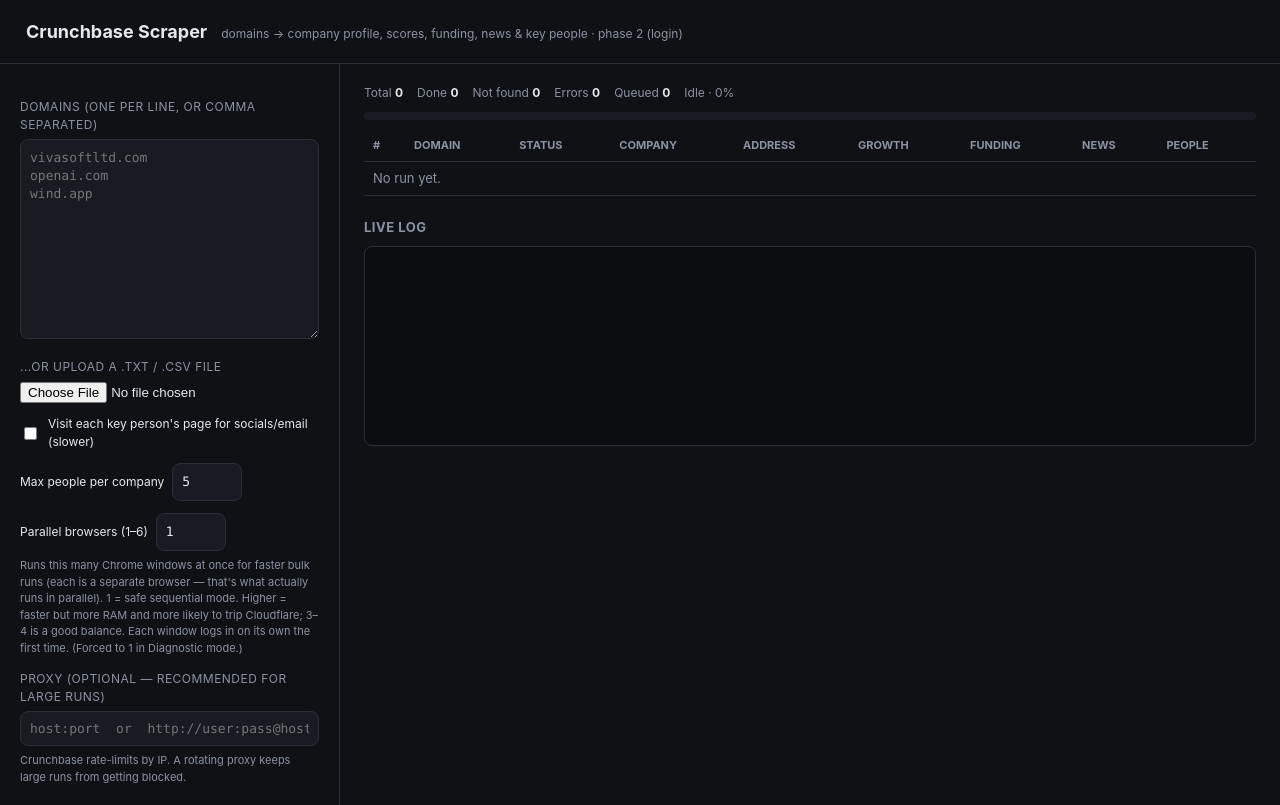
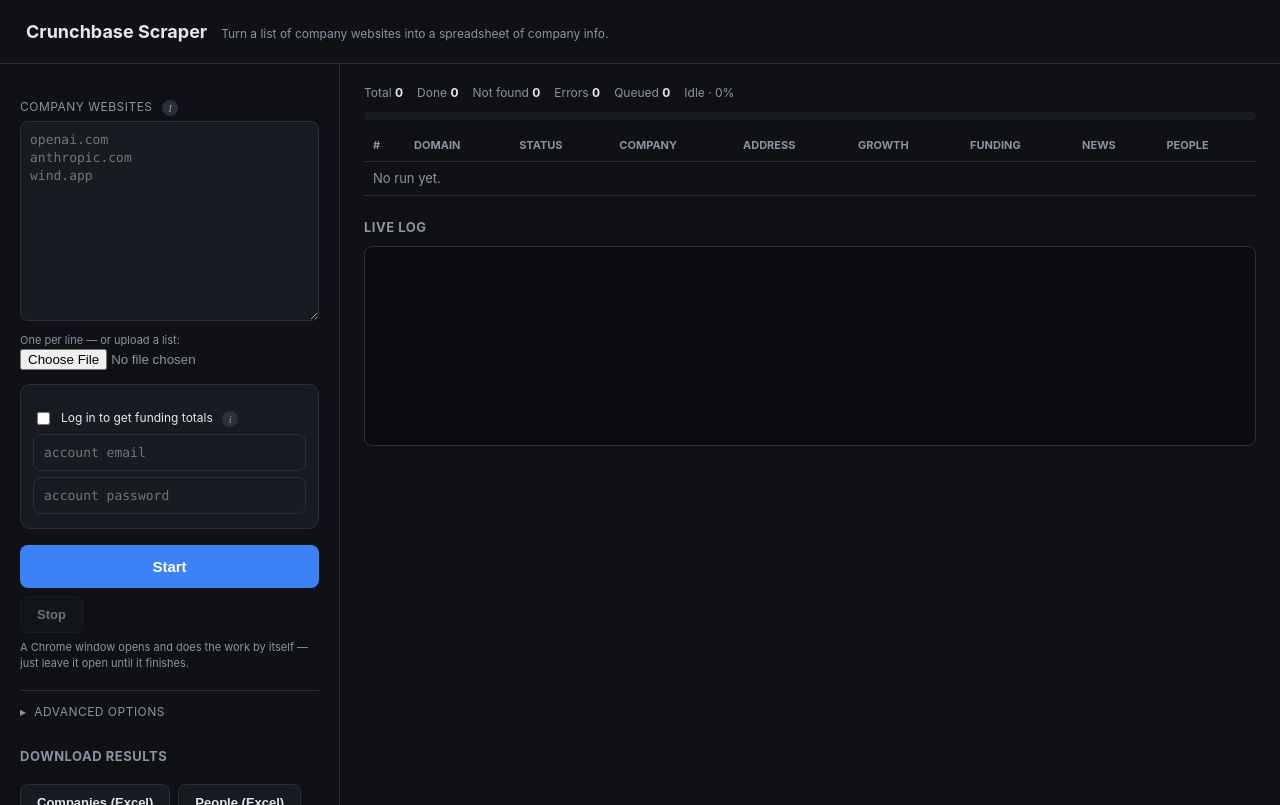
Before and after one commit to Imtiaj-Sajin/cb-scraper, a Flask app: page / in a window 1280 px wide. Run offline with Flask 3, Linux system fonts and the light colour scheme; data that the repository does not hold is empty.

Commit message:
Simplify UI for non-technical users
Collapse the form to the essentials (websites, login card, Start); move all
advanced controls (parallel windows, people, socials, proxy, diagnostic,
manual login) into an "Advanced options" expander. Replace paragraphs of hint
text with small hover (i) tooltips in plain language. Friendlier labels and a
shorter header.

Co-Authored-By: Claude Opus 4.8 <noreply@anthropic.com>

```diff
--- a/templates/index.html
+++ b/templates/index.html
@@ -58,99 +58,128 @@
        color:var(--mut); margin:22px 0 8px; }
   a { color:var(--acc); }
   .hint { font-size:11px; color:var(--mut); margin-top:6px; }
+  /* --- simplified UI helpers --- */
+  .fld { width:100%; background:var(--panel); border:1px solid var(--line);
+         color:var(--txt); border-radius:8px; padding:10px; margin-top:6px;
+         font:13px ui-monospace,Consolas,monospace; }
+  .tip { display:inline-flex; align-items:center; justify-content:center;
+         width:16px; height:16px; margin-left:6px; border-radius:50%;
+         background:var(--line); color:var(--mut); font:italic 11px serif;
+         cursor:help; position:relative; vertical-align:middle; }
+  .tip:hover::after { content:attr(data-tip); position:absolute; left:22px;
+         top:50%; transform:translateY(-50%); width:230px; background:#0a0c10;
+         border:1px solid var(--line); color:var(--txt); padding:9px 11px;
+         border-radius:8px; font:normal 12px/1.45 -apple-system,Segoe UI,sans-serif;
+         text-transform:none; letter-spacing:0; z-index:20;
+         box-shadow:0 6px 20px rgba(0,0,0,.55); }
+  .card { background:var(--panel); border:1px solid var(--line);
+          border-radius:10px; padding:12px 12px 14px; margin-top:14px; }
+  button.big { width:100%; padding:13px; font-size:15px; }
+  details.adv { margin-top:18px; border-top:1px solid var(--line); }
+  details.adv > summary { cursor:pointer; color:var(--mut); font-size:12px;
+          text-transform:uppercase; letter-spacing:.04em; padding:12px 0 4px;
+          list-style:none; }
+  details.adv > summary::-webkit-details-marker { display:none; }
+  details.adv > summary::before { content:"\25B8\00a0\00a0"; }
+  details.adv[open] > summary::before { content:"\25BE\00a0\00a0"; }
 </style>
 </head>
 <body>
 <header>
   <h1>Crunchbase Scraper</h1>
-  <span>domains &rarr; company profile, scores, funding, news &amp; key people &middot; phase 2 (login)</span>
+  <span>Turn a list of company websites into a spreadsheet of company info.</span>
 </header>
 
 <div class="wrap">
   <!-- ---------------- input panel ---------------- -->
   <div class="side">
     <form id="form">
-      <label>Domains (one per line, or comma separated)</label>
+      <label>Company websites
+        <span class="tip" data-tip="Paste the company website addresses you want info on - one per line (or separated by commas). Example: openai.com">i</span>
+      </label>
       <textarea name="domains" id="domains"
-        placeholder="vivasoftltd.com&#10;openai.com&#10;wind.app"></textarea>
+        placeholder="openai.com&#10;anthropic.com&#10;wind.app"></textarea>
+      <div class="hint">One per line &mdash; or upload a list:
+        <input type="file" name="file" id="file" accept=".txt,.csv"
+               title="Upload a .txt or .csv list of company websites"></div>
 
-      <label>...or upload a .txt / .csv file</label>
-      <input type="file" name="file" id="file" accept=".txt,.csv">
-
-      <div class="row">
-        <input type="checkbox" name="enrich" id="enrich">
-        <label for="enrich">Visit each key person's page for socials/email (slower)</label>
-      </div>
-      <div class="row">
-        <label for="max_people" style="white-space:nowrap">Max people per company</label>
-        <input type="number" name="max_people" id="max_people" value="5"
-               min="1" max="25" style="width:70px">
-      </div>
-      <div class="row">
-        <label for="concurrency" style="white-space:nowrap">Parallel browsers (1&ndash;6)</label>
-        <input type="number" name="concurrency" id="concurrency" value="1"
-               min="1" max="6" style="width:70px">
-      </div>
-      <div class="hint">Runs this many Chrome windows at once for faster bulk
-        runs (each is a separate browser &mdash; that's what actually runs in
-        parallel). 1 = safe sequential mode. Higher = faster but more RAM and
-        more likely to trip Cloudflare; 3&ndash;4 is a good balance. Each window
-        logs in on its own the first time. (Forced to 1 in Diagnostic mode.)</div>
-
-      <label>Proxy (optional &mdash; recommended for large runs)</label>
-      <input type="text" name="proxy" id="proxy" style="width:100%;
-        background:var(--panel);border:1px solid var(--line);color:var(--txt);
-        border-radius:8px;padding:9px;font:13px ui-monospace,Consolas,monospace"
-        placeholder="host:port  or  http://user:pass@host:port">
-      <div class="hint">Crunchbase rate-limits by IP. A rotating proxy keeps
-        large runs from getting blocked.</div>
-
-      <h3>Phase 2 &middot; logged-in session</h3>
-      <div class="row">
-        <input type="checkbox" name="login" id="login">
-        <label for="login">Use a logged-in session (unlocks funding total)</label>
-      </div>
-      <label for="email">Account email (optional &mdash; for auto-login)</label>
-      <input type="text" name="email" id="email" autocomplete="off"
-        style="width:100%;background:var(--panel);border:1px solid var(--line);
-        color:var(--txt);border-radius:8px;padding:9px;
-        font:13px ui-monospace,Consolas,monospace" placeholder="you@example.com">
-      <label for="password">Account password (optional)</label>
-      <input type="password" name="password" id="password" autocomplete="off"
-        style="width:100%;background:var(--panel);border:1px solid var(--line);
-        color:var(--txt);border-radius:8px;padding:9px;
-        font:13px ui-monospace,Consolas,monospace" placeholder="&bull;&bull;&bull;&bull;&bull;&bull;">
-      <div class="hint">With email + password filled, login runs
-        <b>automatically</b> when you press Start (no button needed). Leave them
-        blank to sign in by hand once &mdash; the session then persists.
-        Credentials are sent only to this local app.</div>
-      <div class="row">
-        <input type="checkbox" name="diagnostic" id="diagnostic">
-        <label for="diagnostic">Diagnostic mode (dump requests + funding fields to <code>data/</code>)</label>
-      </div>
-      <div class="btns">
-        <button type="button" class="ghost" id="loginBtn">Log in now</button>
+      <div class="card">
+        <div class="row">
+          <input type="checkbox" name="login" id="login">
+          <label for="login">Log in to get funding totals
+            <span class="tip" data-tip="Funding totals are only shown to logged-in Crunchbase users. Tick this and enter the account below - it signs in for you automatically. Left off, funding shows as 'login required'.">i</span>
+          </label>
+        </div>
+        <input type="text" name="email" id="email" class="fld" autocomplete="off"
+               placeholder="account email">
+        <input type="password" name="password" id="password" class="fld"
+               autocomplete="off" placeholder="account password">
       </div>
 
-      <div class="btns">
-        <button type="submit" id="startBtn">Start scraping</button>
+      <div class="btns" style="margin-top:16px">
+        <button type="submit" id="startBtn" class="big">Start</button>
+      </div>
+      <div class="btns" style="margin-top:8px">
         <button type="button" class="ghost" id="stopBtn" disabled>Stop</button>
       </div>
-      <div class="hint">A Chrome window opens and clears Cloudflare automatically.
-        Keep it running; don't close it manually.</div>
+      <div class="hint">A Chrome window opens and does the work by itself &mdash;
+        just leave it open until it finishes.</div>
+
+      <details class="adv">
+        <summary>Advanced options</summary>
+
+        <div class="row" style="margin-top:8px">
+          <label for="concurrency" style="white-space:nowrap">Speed (windows at once)</label>
+          <input type="number" name="concurrency" id="concurrency" value="1"
+                 min="1" max="6" style="width:60px">
+          <span class="tip" data-tip="Open several Chrome windows at once to get through a big list faster. 1 = normal. 3 or 4 = faster but uses more memory. Leave at 1 if unsure.">i</span>
+        </div>
+
+        <div class="row">
+          <label for="max_people" style="white-space:nowrap">People per company</label>
+          <input type="number" name="max_people" id="max_people" value="5"
+                 min="1" max="25" style="width:60px">
+          <span class="tip" data-tip="How many key people (founders, executives) to list for each company.">i</span>
+        </div>
+
+        <div class="row">
+          <input type="checkbox" name="enrich" id="enrich">
+          <label for="enrich">Also get each person's socials &amp; email
+            <span class="tip" data-tip="Opens each person's own page to pull LinkedIn / Twitter / email. More detail, but noticeably slower.">i</span>
+          </label>
+        </div>
+
+        <label for="proxy">Proxy
+          <span class="tip" data-tip="Optional. Routes traffic through another IP so very large runs are less likely to get blocked. Leave blank if you don't have one.">i</span>
+        </label>
+        <input type="text" name="proxy" id="proxy" class="fld"
+               placeholder="host:port">
+
+        <div class="row" style="margin-top:12px">
+          <input type="checkbox" name="diagnostic" id="diagnostic">
+          <label for="diagnostic">Diagnostic mode
+            <span class="tip" data-tip="For troubleshooting only - saves technical details to the data folder and forces 1 window. Leave this off.">i</span>
+          </label>
+        </div>
+
+        <div class="btns" style="margin-top:14px">
+          <button type="button" class="ghost" id="loginBtn">Log in manually</button>
+          <span class="tip" data-tip="Only needed if automatic login fails - opens the Chrome window so you can sign in by hand. The session is then remembered.">i</span>
+        </div>
+      </details>
     </form>
 
-    <h3>Export</h3>
+    <h3>Download results</h3>
     <div class="btns">
-      <a href="/export.csv"><button type="button" class="ghost">Companies CSV</button></a>
-      <a href="/export_people.csv"><button type="button" class="ghost">People CSV</button></a>
+      <a href="/export.csv"><button type="button" class="ghost">Companies (Excel)</button></a>
+      <a href="/export_people.csv"><button type="button" class="ghost">People (Excel)</button></a>
       <a href="/export.json"><button type="button" class="ghost">JSON</button></a>
     </div>
   </div>
 
   <!-- ---------------- progress panel ---------------- -->
   <div class="main">
-    <div class="stats" id="stats"><span>Idle. Paste domains and press Start.</span></div>
+    <div class="stats" id="stats"><span>Paste company websites on the left, then press Start.</span></div>
     <div class="bar"><i id="barFill"></i></div>
 
     <table>
```
